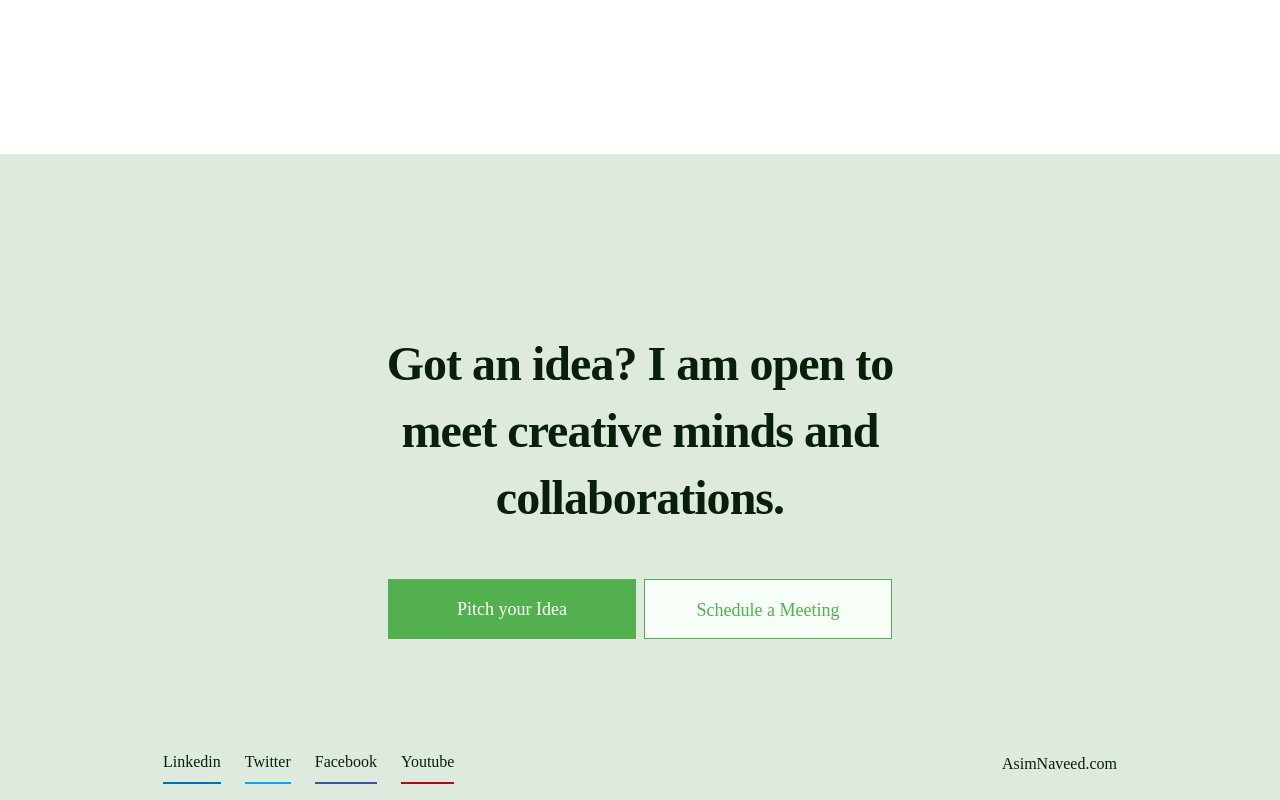
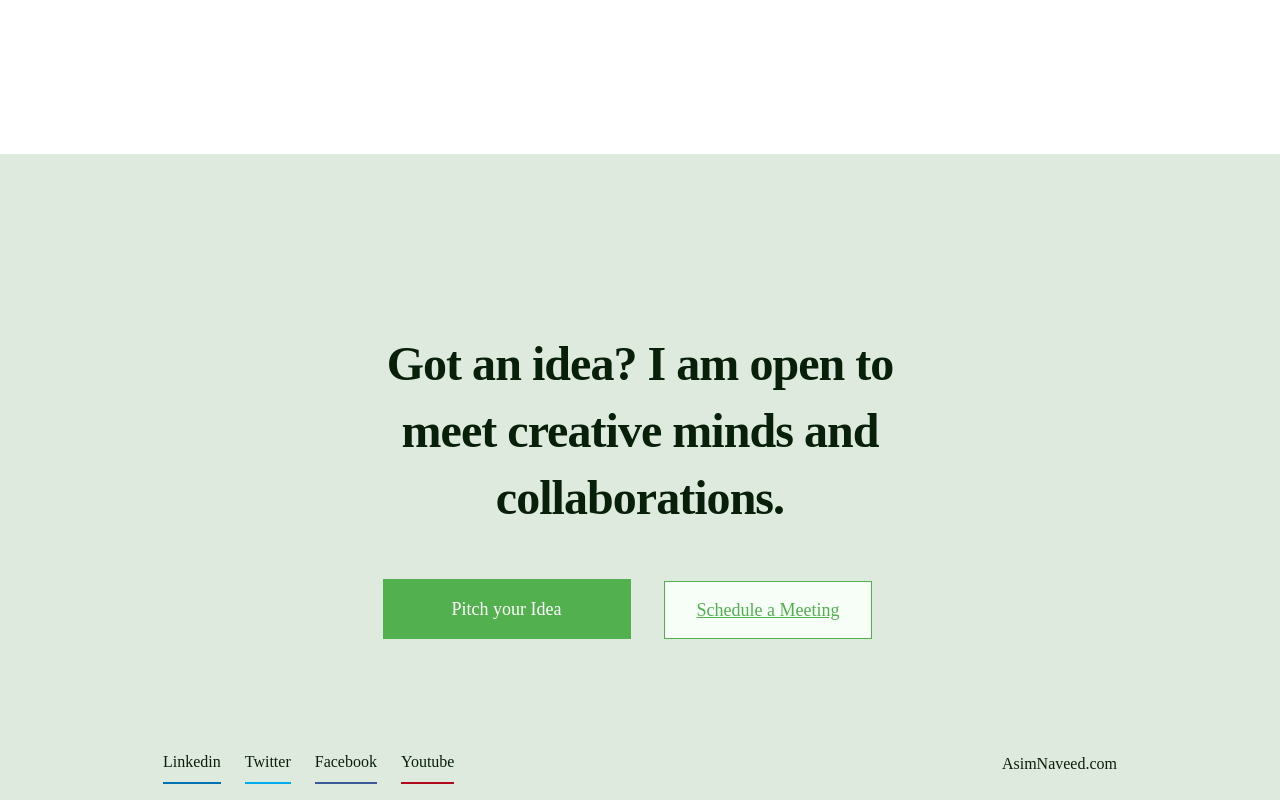
Before and after one commit to Mudassirrahman/landingpage, a Next.js app: page / in a window 1280 px wide. Shown: the part 2663-3463 px from the top of the page. Built offline with nearby package versions, Linux system fonts and the light colour scheme.

Commit message:
Schedule a Meeting link added. clandly/mudirr

```diff
--- a/components/footer/Footer1.jsx
+++ b/components/footer/Footer1.jsx
@@ -1,4 +1,5 @@
 import React from 'react'
+import Link from 'next/link';
 import styles from "../../styles/Footer1.module.css";
 
 function Footer1() {
@@ -19,8 +20,10 @@ function Footer1() {
             <a href="" class="text-decoration-none text-white" data-bs-toggle="modal" data-bs-target="#modalContactForm">
              Pitch your Idea </a>
             </button>
-            <button type="button" className={`${"btn btn-lg px-4"} ${styles.btnbg2}`}>
+            <button type="button" className={`${"btn btn-lg px-4"}`}>
+            <Link className={`${styles.btnbg2}`} href="https://calendly.com/mudirr"  target="_blank">
             Schedule a Meeting
+            </Link>
             </button>
           </div>
         </div>
```
